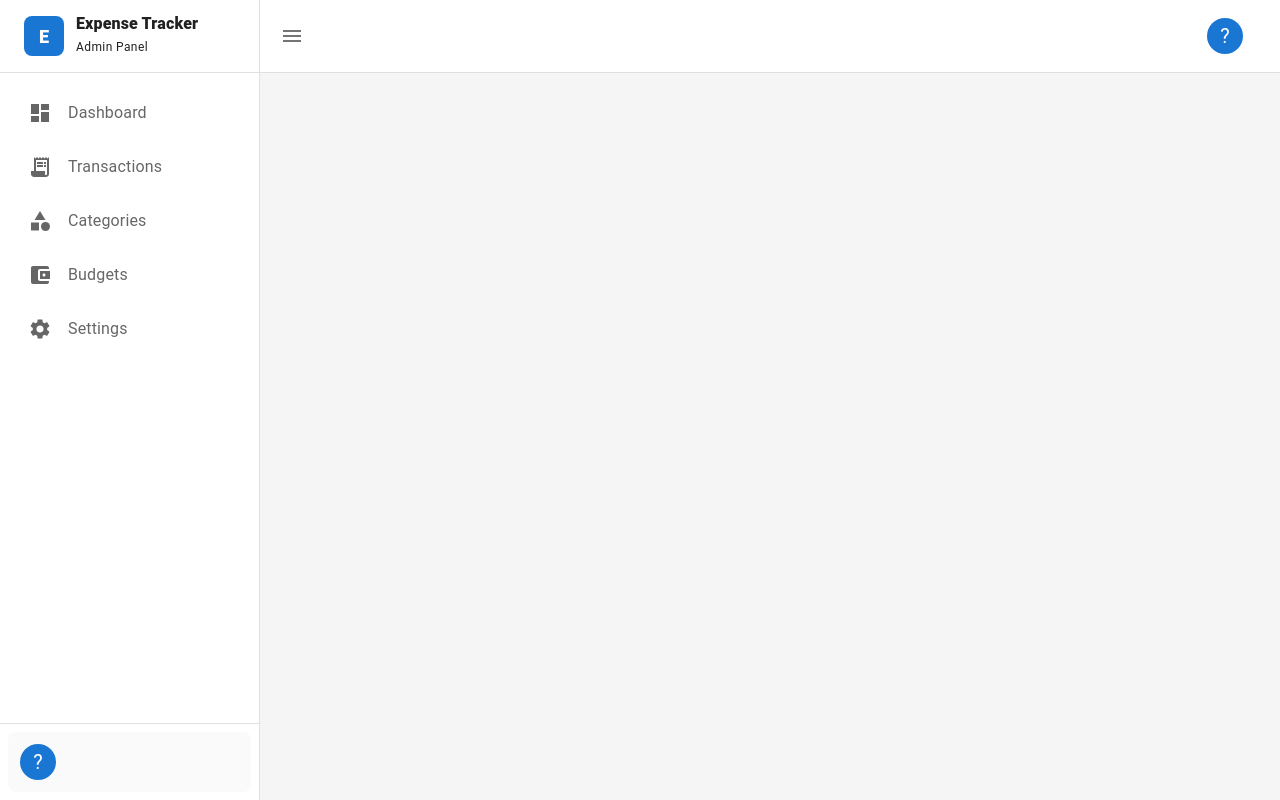
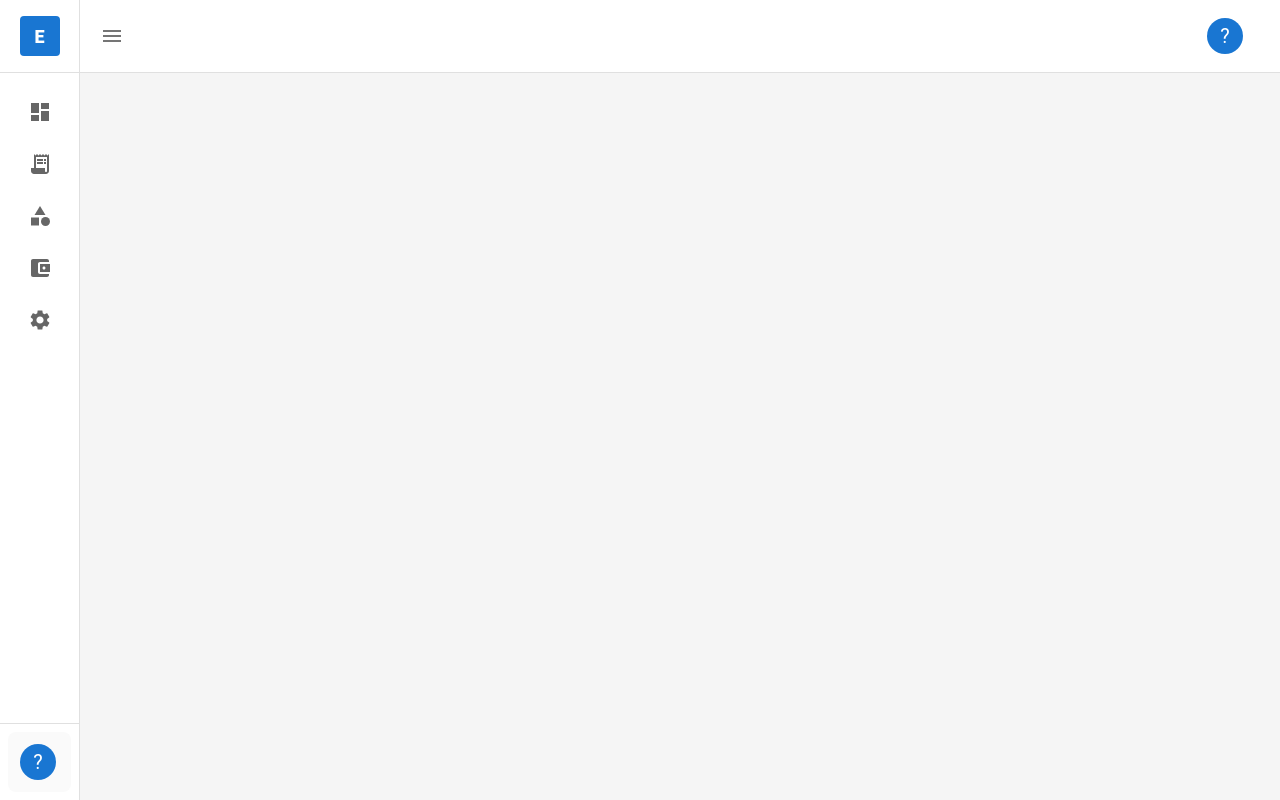
Before and after one commit to joinle0402/laravel-react-expense-tracker, a React (Vite) app in the folder frontend/: page /admin in a window 1280 px wide. Built offline with nearby package versions, Linux system fonts and the light colour scheme; sample sign-in values are in the browser's storage.

Commit message:
Chuyển chức năng sidebar collaged lưu vào localStorage

```diff
--- /dev/null
+++ b/frontend/src/common/hooks/useStorageState.ts
@@ -0,0 +1,22 @@
+import { useState } from 'react';
+
+export default function useStorageState(key: string, defaultValue: unknown = null) {
+	const [value, setValue] = useState(() => {
+		try {
+			const saved = localStorage.getItem(key);
+			return saved !== null ? JSON.parse(saved) : defaultValue;
+		} catch {
+			return defaultValue;
+		}
+	});
+
+	const setStoreValue = (newValue: unknown) => {
+		setValue((prevState: string) => {
+			const valueToSave = typeof newValue === 'function' ? newValue(prevState) : newValue;
+			localStorage.setItem(key, JSON.stringify(valueToSave));
+			return valueToSave;
+		});
+	};
+
+	return [value, setStoreValue];
+}
--- a/frontend/src/common/layout/AdminLayout.tsx
+++ b/frontend/src/common/layout/AdminLayout.tsx
@@ -2,13 +2,13 @@ import { Outlet } from 'react-router-dom';
 import Box from '@mui/material/Box';
 import Sidebar from '@/common/components/Sidebar.tsx';
 import Header from '@/common/components/Header.tsx';
-import { useState } from 'react';
 import { DRAWER_WIDTH_CLOSED, DRAWER_WIDTH_OPEN, HEADER_HEIGHT } from '@/common/contants/layout.contants.ts';
+import useStorageState from '@/common/hooks/useStorageState.ts';
 
 export default function AdminLayout() {
-	const [sidebarOpen, setSidebarOpen] = useState(true);
+	const [sidebarOpen, setSidebarOpen] = useStorageState('sidebarOpen', false);
 	const sidebarWidth = sidebarOpen ? DRAWER_WIDTH_OPEN : DRAWER_WIDTH_CLOSED;
-	const handleToggleSidebarOpen = () => setSidebarOpen(isOpen => !isOpen);
+	const handleToggleSidebarOpen = () => setSidebarOpen((isSidebarOpen: boolean) => !isSidebarOpen);
 
 	return (
 		<Box sx={{ display: 'flex', minHeight: '100vh', bgcolor: 'grey.100' }}>
```
